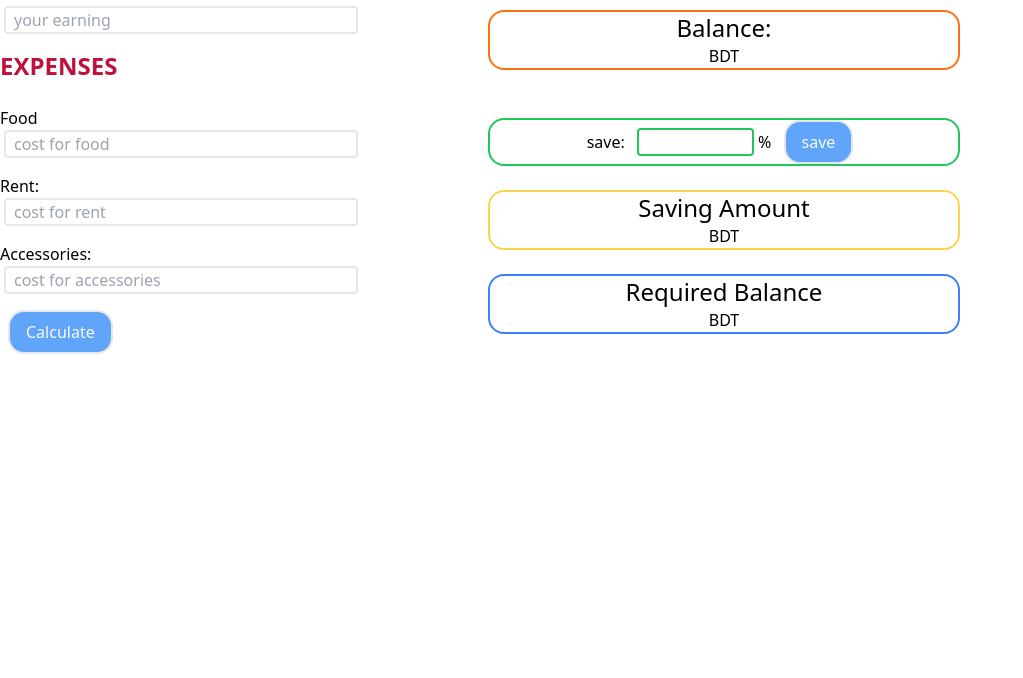
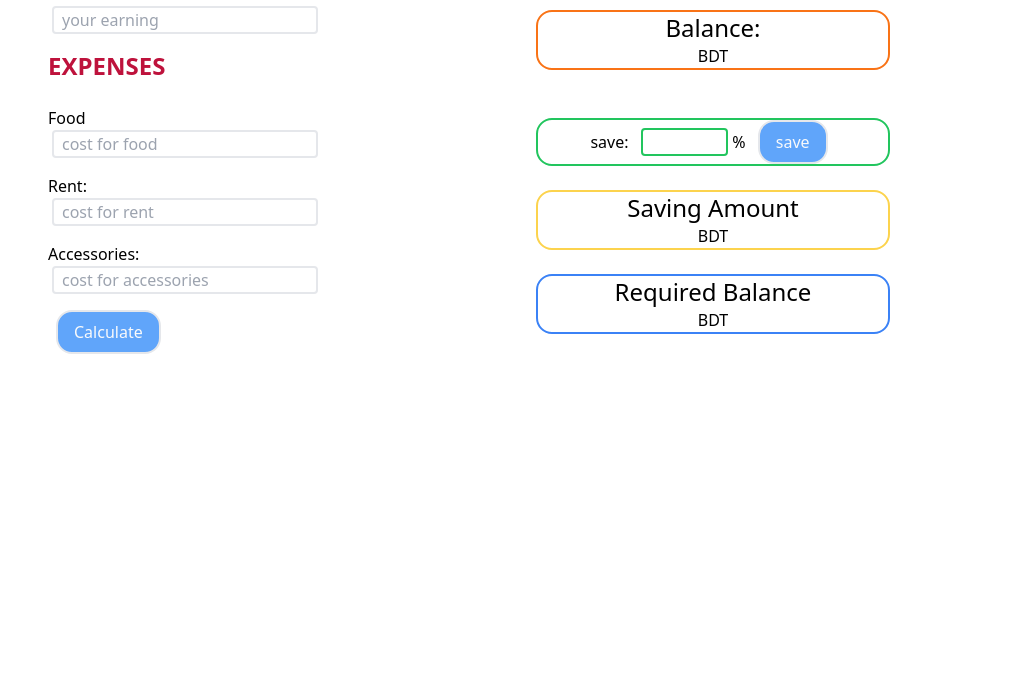
Before and after one commit to afridi814/ASSIGNMENT-5, a plain HTML site: page index.html in a window 1280 px wide. Shown: the part 122-800 px from the top of the page, without its empty margins (0-1023 px from the left). Drawn offline with nearby package versions, Linux system fonts and the light colour scheme.

Commit message:
third commit

```diff
--- a/index.html
+++ b/index.html
@@ -9,14 +9,14 @@
 
 </head>
 <body>
-    <section class="w-3/4">
+    <section>
         <h1 class="font-extrabold text-center text-2xl mb-4 ">my <span class="text-orange-600">WALLET</span></h1>
-        <div class="columns-2 mb-12">
+        <div class="columns-2 mb-10 w-3/4 ml-12">
             <div>
-                <img class="w-full" src="images/a (1).jpg" alt="">
+                <img src="images/a (1).jpg" alt="">
             </div>
 
-            <div class=" ">
+            <div class=" w-3/4">
                 <h3 class="text-2xl text-green-500 font-semibold">INCOME</h3> <br>
                 <label for="income">Income :
                 <input id="income" type="text" class="ml-1 border-2 border-inherit rounded block mb-4 px-2 w-3/4" placeholder="your earning">
```
Also changed, not shown: index.js (+6 -1 lines).
